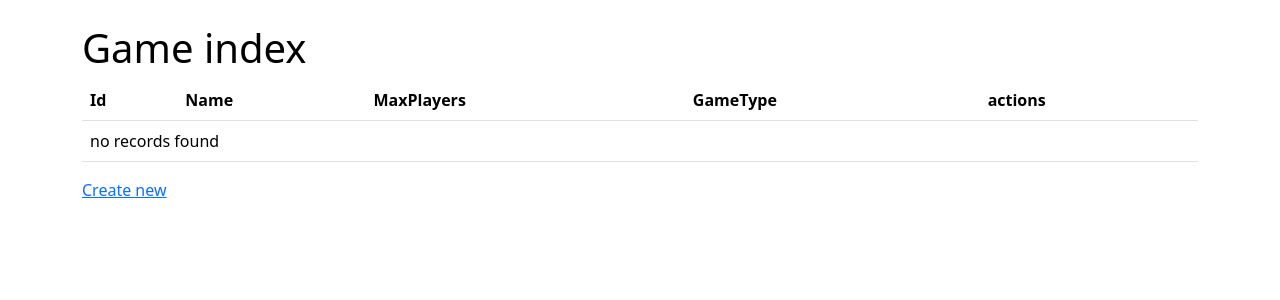
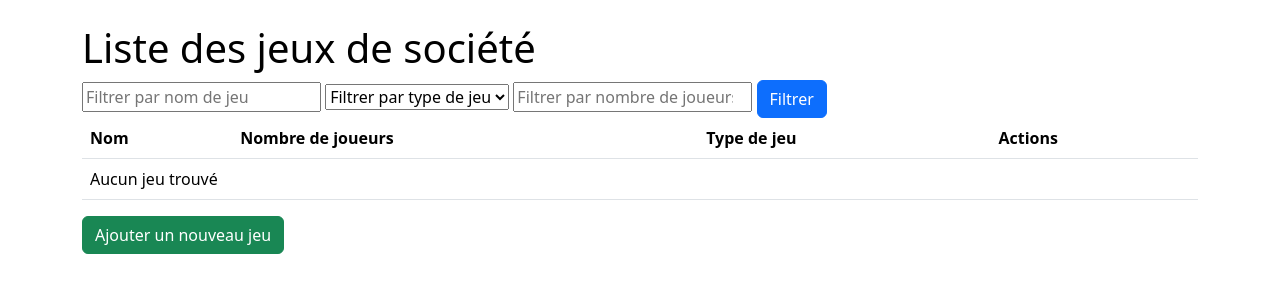
Before and after one commit to emjyahyong/LudoTeam, a Symfony app: template templates/game/index.html.twig in a window 1280 px wide. Shown: the part 56-356 px from the top of the page. Run offline with Twig, Linux system fonts and the light colour scheme; the template is opened without the code that fills it, so the values that code supplies are empty; some libraries are stand-ins or nearby versions.

Commit message:
Update interface client bancal pour consultations d'évents et jeux et visualisation d'un seul évent et jeu

```diff
--- a/templates/game/index.html.twig
+++ b/templates/game/index.html.twig
@@ -1,39 +1,53 @@
 {% extends 'base.html.twig' %}
 
-{% block title %}Game index{% endblock %}
+{% block title %}Liste des jeux{% endblock %}
 
 {% block body %}
-    <h1>Game index</h1>
+    <h1>Liste des jeux de société</h1>
+
+    <form method="get">
+        <input type="text" name="name" placeholder="Filtrer par nom de jeu">
+        <select name="gameType">
+            <option value="">Filtrer par type de jeu</option>
+            <option value="plateau">Plateau</option>
+            <option value="carte">Carte</option>
+            <option value="duel">Duel</option>
+        </select>
+        <input type="number" name="maxPlayers" placeholder="Filtrer par nombre de joueurs">
+        <button type="submit" class="btn btn-primary">Filtrer</button>
+    </form>
 
     <table class="table">
         <thead>
             <tr>
-                <th>Id</th>
-                <th>Name</th>
-                <th>MaxPlayers</th>
-                <th>GameType</th>
-                <th>actions</th>
+                <th>Nom</th>
+                <th>Nombre de joueurs</th>
+                <th>Type de jeu</th>
+                <th>Actions</th>
             </tr>
         </thead>
         <tbody>
         {% for game in games %}
             <tr>
-                <td>{{ game.id }}</td>
                 <td>{{ game.name }}</td>
                 <td>{{ game.maxPlayers }}</td>
                 <td>{{ game.gameType }}</td>
                 <td>
-                    <a href="{{ path('app_game_show', {'id': game.id}) }}">show</a>
-                    <a href="{{ path('app_game_edit', {'id': game.id}) }}">edit</a>
+                    <a href="{{ path('app_game_show', {'id': game.id}) }}" class="btn btn-info">Voir</a>
+                    <a href="{{ path('app_game_edit', {'id': game.id}) }}" class="btn btn-warning">Modifier</a>
+                    <form method="post" action="{{ path('app_game_delete', {'id': game.id}) }}" onsubmit="return confirm('Êtes-vous sûr de vouloir supprimer ce jeu ?');" style="display:inline;">
+                        <input type="hidden" name="_token" value="{{ csrf_token('delete' ~ game.id) }}">
+                        <button type="submit" class="btn btn-danger">Supprimer</button>
+                    </form>
                 </td>
             </tr>
         {% else %}
             <tr>
-                <td colspan="5">no records found</td>
+                <td colspan="4">Aucun jeu trouvé</td>
             </tr>
         {% endfor %}
         </tbody>
     </table>
 
-    <a href="{{ path('app_game_new') }}">Create new</a>
+    <a href="{{ path('app_game_new') }}" class="btn btn-success">Ajouter un nouveau jeu</a>
 {% endblock %}
```
Also changed, not shown: src/Controller/EventController.php (+23 -4 lines), src/Repository/EventRepository.php (+30 -23 lines), templates/event/index.html.twig (+21 -10 lines), templates/event/show.html.twig (+22 -23 lines), templates/game/show.html.twig (+7 -12 lines).
